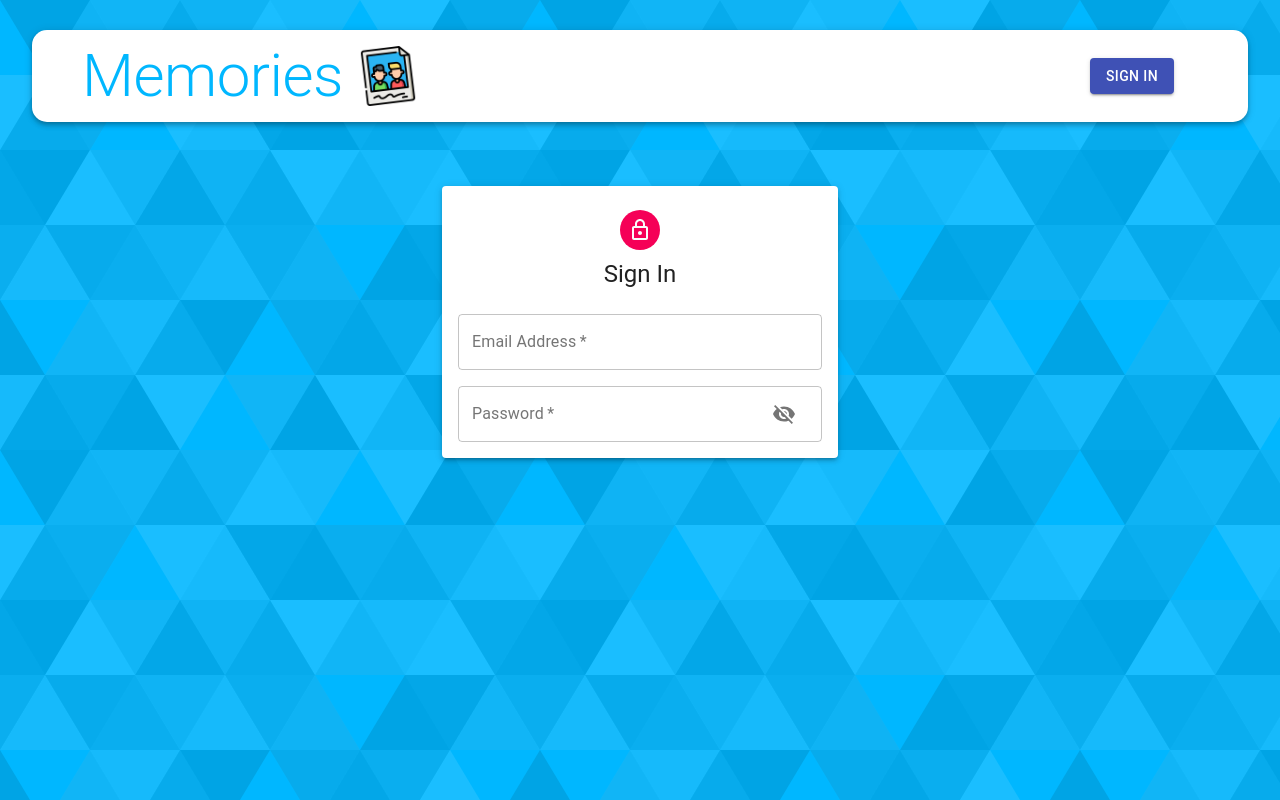
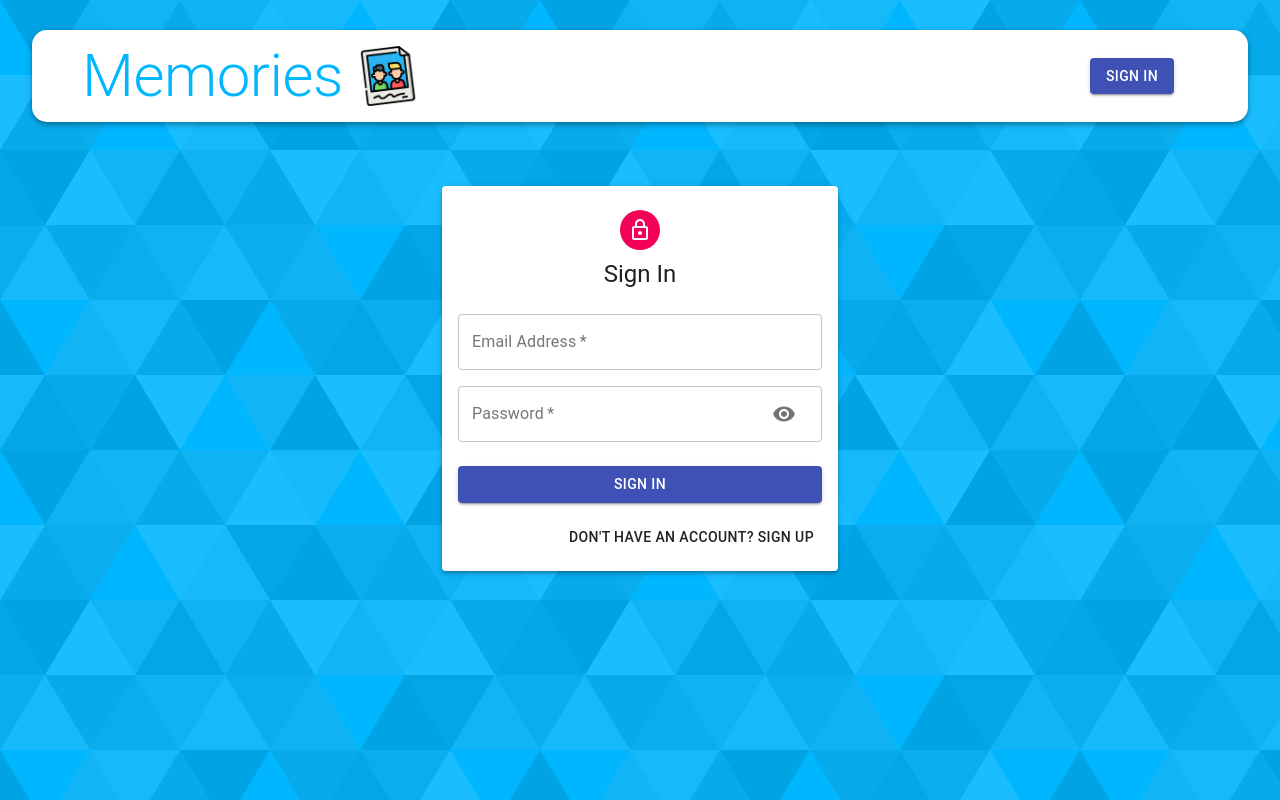
Before and after one commit to RazaNaqsh/mern-memories, a React (Vite) app in the folder client/: page /auth in a window 1280 px wide. Built offline with nearby package versions, Linux system fonts and the light colour scheme.

Commit message:
Signup buttons

```diff
--- a/client/src/components/Auth/Auth.jsx
+++ b/client/src/components/Auth/Auth.jsx
@@ -1,18 +1,26 @@
-import { Avatar, Container, Grid, Paper, Typography } from "@material-ui/core";
+import {
+  Avatar,
+  Button,
+  Container,
+  Grid,
+  Paper,
+  Typography,
+} from "@material-ui/core";
 import LockOutlinedIcon from "@material-ui/icons/LockOutlined";
 import useStyles from "./styles";
 import Input from "./Input";
+import { useState } from "react";
 
 const Auth = () => {
   const classes = useStyles();
 
-  const isSignup = false;
+  const [showPassword, setShowPassword] = useState(false);
+  const [isSignup, SetIsSignUp] = useState(false);
 
   const handleSubmit = () => {};
   const handleChange = () => {};
-  const handleShowPassword = () => {};
-
-  const showPassword = true;
+  const handleShowPassword = () => setShowPassword((prev) => !prev);
+  const switchMode = () => SetIsSignUp((prev) => !prev);
 
   return (
     <Container component="main" maxWidth="xs">
@@ -62,6 +70,24 @@ const Auth = () => {
               />
             )}
           </Grid>
+          <Button
+            type="submit"
+            fullWidth
+            variant="contained"
+            color="primary"
+            className={classes.submit}
+          >
+            {isSignup ? "Sign Up" : "Sign In"}
+          </Button>
+          <Grid container justify="flex-end">
+            <Grid item>
+              <Button onClick={switchMode}>
+                {isSignup
+                  ? "Already have an account? Sign in"
+                  : "Don't have an account? Sign Up"}
+              </Button>
+            </Grid>
+          </Grid>
         </form>
       </Paper>
     </Container>
```
